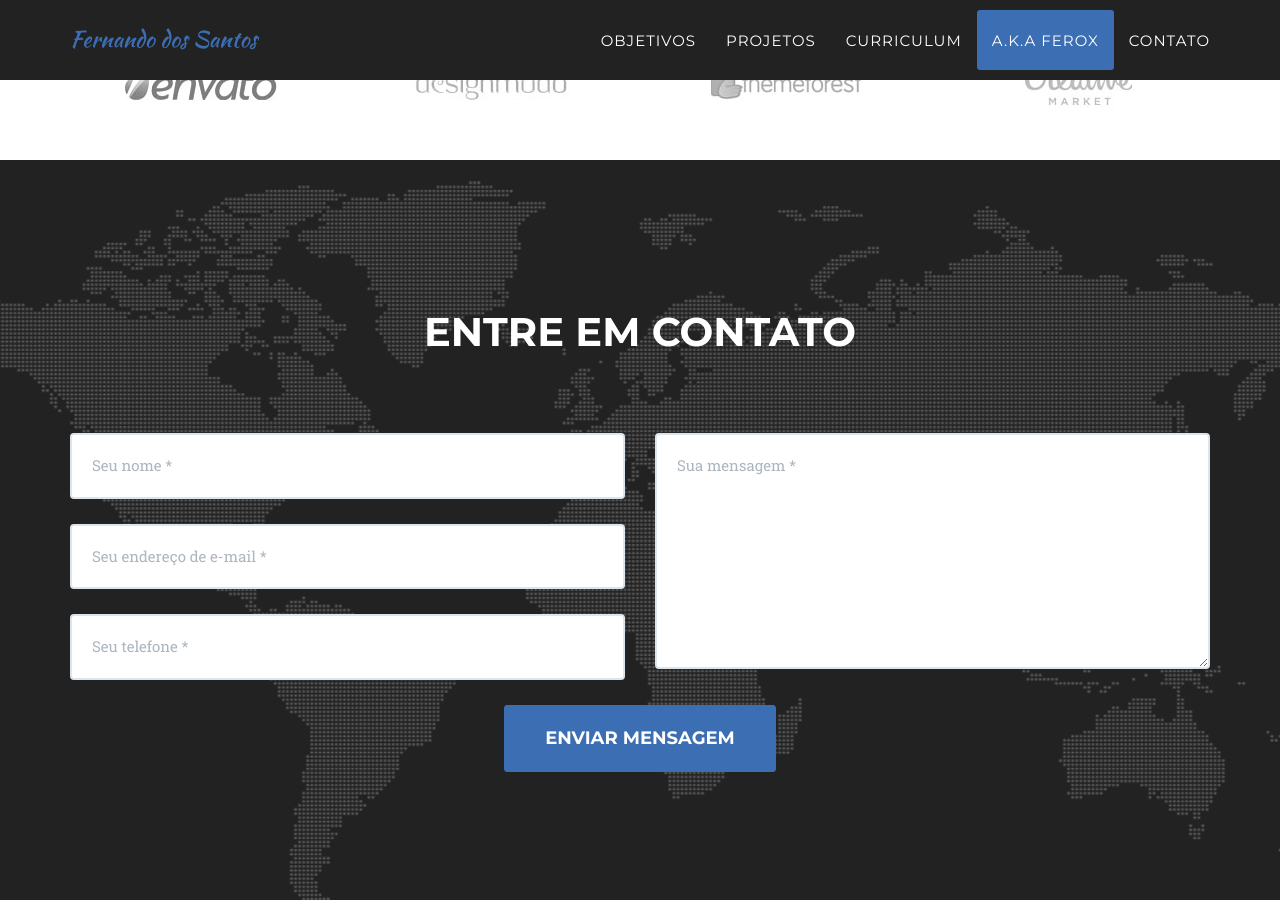
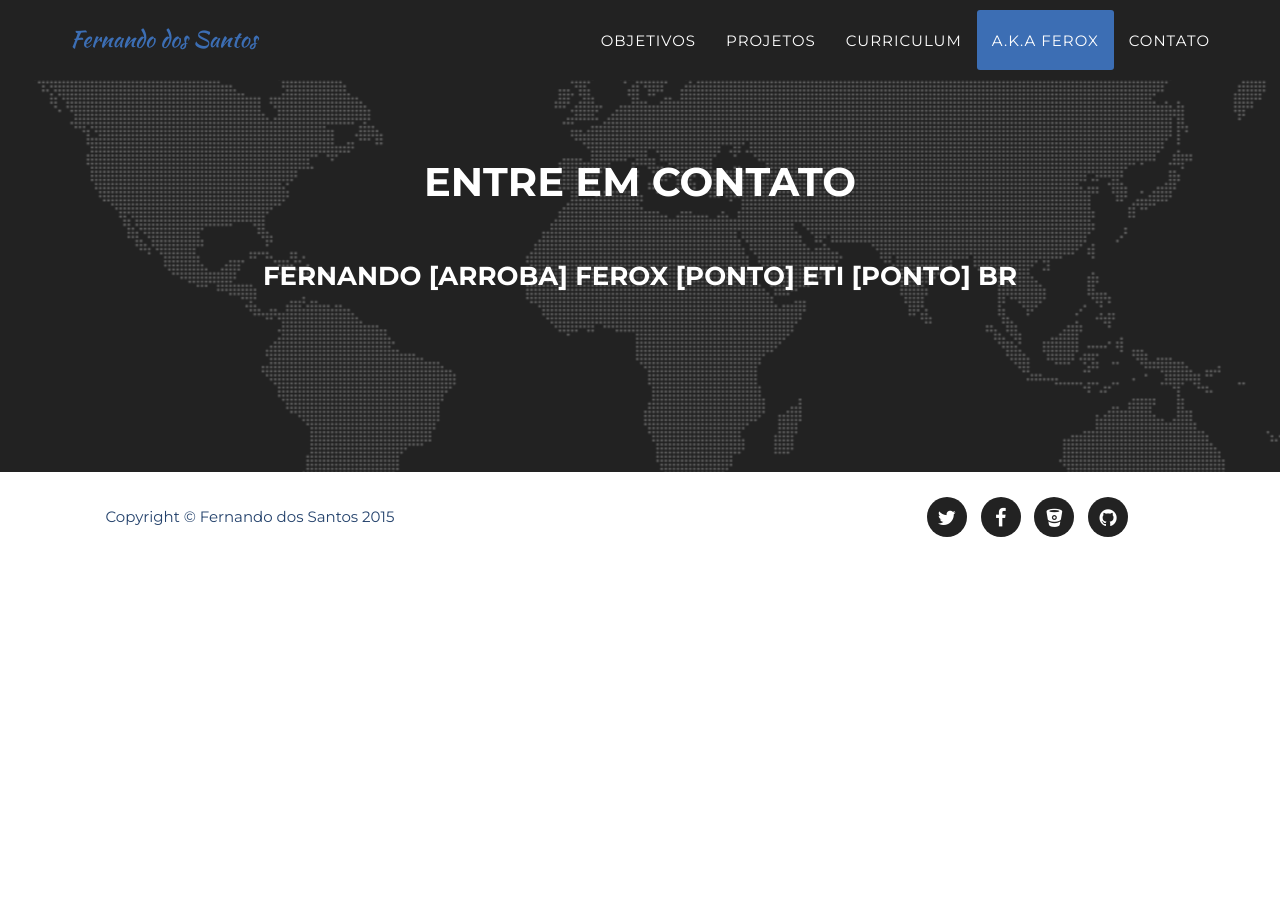
Before and after one commit to ferox/ferox.github.io, a Jekyll site: the page built from index.html, in a window 1280 px wide and 900 px high, scrolled down 7614 px. Built offline with Jekyll 4.4.1, drawn with Linux system fonts in a browser that asks for light colours; some web fonts are replaced; after the commit the page ends 8176 px from its top, so only the background shows below that.

Commit message:
Mudanças na imagem de background, na área do a.k.a ferox e contato. Remoção da área de clientes.

```diff
--- a/_includes/clients.html
+++ /dev/null
@@ -1,27 +0,0 @@
-<!-- Clients Aside -->
-    <aside class="clients">
-        <div class="container">
-            <div class="row">
-                <div class="col-md-3 col-sm-6">
-                    <a href="#">
-                        <img src="img/logos/envato.jpg" class="img-responsive img-centered" alt="">
-                    </a>
-                </div>
-                <div class="col-md-3 col-sm-6">
-                    <a href="#">
-                        <img src="img/logos/designmodo.jpg" class="img-responsive img-centered" alt="">
-                    </a>
-                </div>
-                <div class="col-md-3 col-sm-6">
-                    <a href="#">
-                        <img src="img/logos/themeforest.jpg" class="img-responsive img-centered" alt="">
-                    </a>
-                </div>
-                <div class="col-md-3 col-sm-6">
-                    <a href="#">
-                        <img src="img/logos/creative-market.jpg" class="img-responsive img-centered" alt="">
-                    </a>
-                </div>
-            </div>
-        </div>
-    </aside>
--- a/_includes/contact.html
+++ b/_includes/contact.html
@@ -4,42 +4,9 @@
                 <div class="col-lg-12 text-center">
                     <h2 class="section-heading">Entre em contato</h2>
                     <br>
-                    <br>
+                    <h3 class="section-heading">fernando [arroba] ferox [ponto] eti [ponto] br</h3>
                     <br>
                 </div>
             </div>
-            <div class="row">
-                <div class="col-lg-12">
-                    <form name="sentMessage" id="contactForm" novalidate>
-                        <div class="row">
-                            <div class="col-md-6">
-                                <div class="form-group">
-                                    <input type="text" class="form-control" placeholder="Seu nome *" id="name" required data-validation-required-message="Por favor digite o seu nome.">
-                                    <p class="help-block text-danger"></p>
-                                </div>
-                                <div class="form-group">
-                                    <input type="email" class="form-control" placeholder="Seu endereço de e-mail *" id="email" required data-validation-required-message="Por favor digite seu endereço de e-mail.">
-                                    <p class="help-block text-danger"></p>
-                                </div>
-                                <div class="form-group">
-                                    <input type="tel" class="form-control" placeholder="Seu telefone *" id="phone" required data-validation-required-message="Por favor digite seu telefone para contato *">
-                                    <p class="help-block text-danger"></p>
-                                </div>
-                            </div>
-                            <div class="col-md-6">
-                                <div class="form-group">
-                                    <textarea class="form-control" placeholder="Sua mensagem *" id="message" required data-validation-required-message="Por favor digite o seu texto."></textarea>
-                                    <p class="help-block text-danger"></p>
-                                </div>
-                            </div>
-                            <div class="clearfix"></div>
-                            <div class="col-lg-12 text-center">
-                                <div id="success"></div>
-                                <button type="submit" class="btn btn-xl">Enviar Mensagem</button>
-                            </div>
-                        </div>
-                    </form>
-                </div>
-            </div>
         </div>
-    </section>
+</section>
--- a/_layouts/default.html
+++ b/_layouts/default.html
@@ -11,7 +11,6 @@
     {% include portfolio_grid.html %}
     {% include about.html %}
     {% include team.html %}
-    {% include clients.html %}
     {% include contact.html %}
     {% include footer.html %}
     {% include modals.html %}
```
Also changed, not shown: img/header-bg.jpg.
